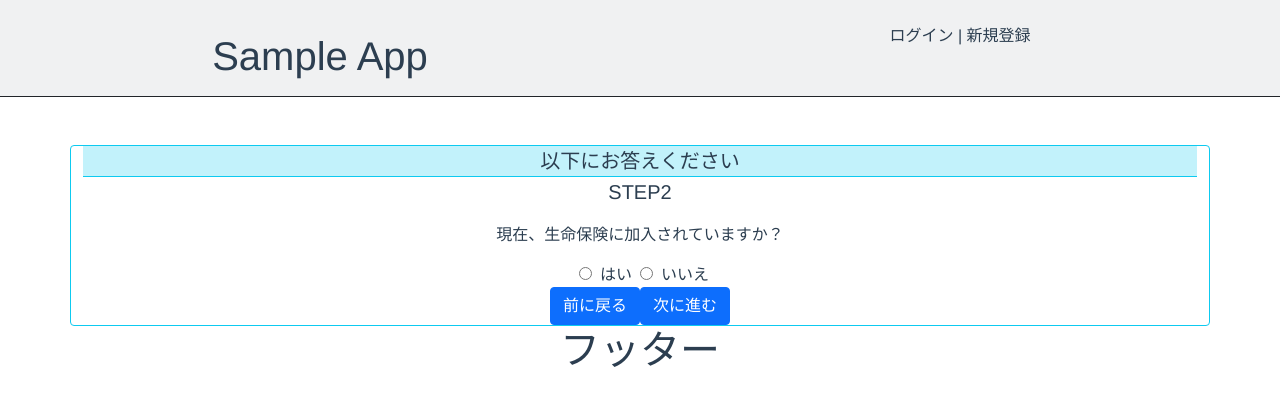
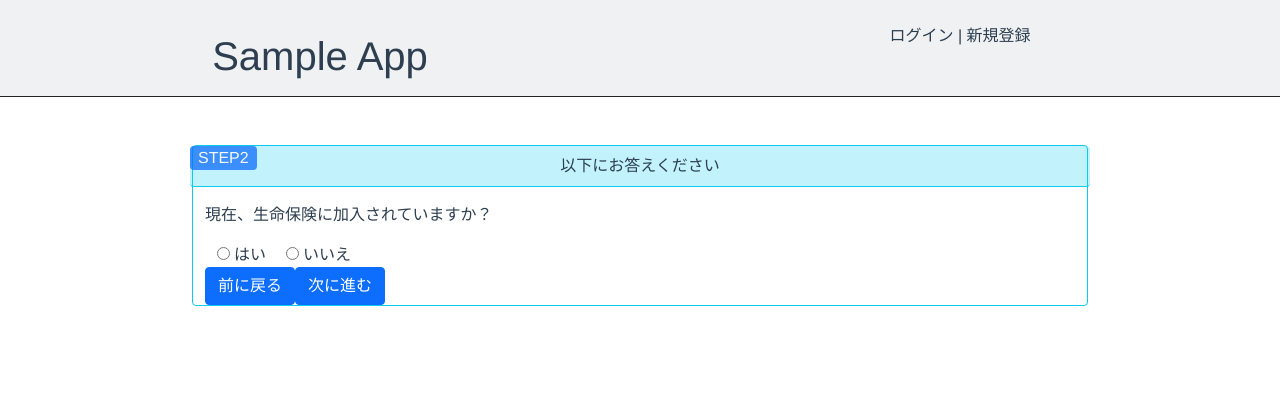
Before and after one commit to KeitaTaniuchi/form, a Vue app: page /STEP2 in a window 1280 px wide. Shown: the top 406 px of the page. Built offline with nearby package versions, Linux system fonts and the light colour scheme.

Commit message:
フッターを削除、各STEP画面のデザインをコンポーネント

```diff
--- a/src/App.vue
+++ b/src/App.vue
@@ -2,7 +2,6 @@
   <div id="app">
     <Header />
     <router-view />
-    <Footer />
   </div>
 </template>
 
@@ -11,16 +10,14 @@
   font-family: Avenir, Helvetica, Arial, sans-serif;
   -webkit-font-smoothing: antialiased;
   -moz-osx-font-smoothing: grayscale;
-  text-align: center;
   color: #2c3e50;
 }
 </style>
 
 <script>
 import Header from "./components/Header.vue";
-import Footer from "./components/Footer.vue";
 export default {
   name: "app",
-  components: { Header, Footer },
+  components: { Header},
 };
 </script>
--- a/src/components/Footer.vue
+++ /dev/null
@@ -1,5 +0,0 @@
-<template>
-  <footer>
-    <h1>フッター</h1>
-  </footer>
-</template>
--- a/src/components/Header.vue
+++ b/src/components/Header.vue
@@ -2,7 +2,7 @@
   <header>
     <b-container
       fluid
-      class="pt-4 border-bottom border-dark bg-secondary bg-opacity-10"
+      class="pt-4 bg-secondary bg-opacity-10 border-bottom border-dark"
     >
       <b-row>
         <b-col><p class="pt-2 display-6">Sample App</p></b-col>
@@ -11,3 +11,9 @@
     </b-container>
   </header>
 </template>
+
+<style scoped>
+* {
+  text-align: center;
+}
+</style>
--- /dev/null
+++ b/src/components/QuestionBorder.vue
@@ -0,0 +1,47 @@
+<template>
+  <b-container class="mt-5 border border-info rounded" style="width: 70%">
+    <div :id="id_number">
+      <p
+        class="
+          p-2
+          text-center
+          bg-info bg-opacity-25
+          border-bottom border-info
+          rounded
+          position-relative
+        "
+      >
+        {{ question_detail }}
+        <span
+          class="
+            px-2
+            text-center text-light
+            bg-primary bg-opacity-75
+            rounded
+            position-absolute
+            top-0
+            start-0
+          "
+          >{{ step_number }}</span
+        >
+      </p>
+      <slot></slot>
+    </div>
+  </b-container>
+</template>
+
+<style scoped>
+p[class*="position-relative"] {
+  margin: 0 -15px;
+}
+</style>
+
+<script>
+export default {
+  props: {
+    id_number: { type: String, required: true },
+    question_detail: { type: String, required: true },
+    step_number: { type: String, required: true },
+  },
+};
+</script>
--- a/src/components/RadioBtn.vue
+++ b/src/components/RadioBtn.vue
@@ -1,9 +1,9 @@
 <template>
   <fieldset>
     <template v-for="(option, index) in options">
-      <label :key="index">
+      <label :key="index" class="mx-2" >
         <input
-          class="mx-2"
+          class="mx-1"
           type="radio"
           :value="option.value"
           :name="name"
--- a/src/views/Step1.vue
+++ b/src/views/Step1.vue
@@ -1,18 +1,14 @@
 <template>
-  <b-container>
-    <div class="mt-5 border border-info rounded">
-      <div id="step1">
-        <b-row class="bg-info bg-opacity-25 border-bottom border-info" style="margin-left: 0; margin-right: 0;">
-          <b-col cols="2" class="bg-primary text-light bg-opacity-75 rounded">
-            <p>STEP1</p>
-          </b-col>
-          <b-col cols><p>お客様の情報を入力してください</p></b-col>
-        </b-row>
+  <QuestionBorder
+    :id_number="idNumber"
+    :question_detail="questionDetail"
+    :step_number="stepNumber"
+  >
+    <section>
+      <p class="mt-3">-性別-</p>
+      <RadioBtn :name="step1Q1" :options="options"></RadioBtn>
 
-        <p class="mt-3">-性別-</p>
-        <RadioBtn :name="step1Q1" :options="options" class="m-3"></RadioBtn>
-
-        <p class="mt-5">-生年月日-</p>
+      <p class="mt-4">-生年月日-</p>
       <select id="year" v-model="year" class="mb-3">
         <option v-for="imperialEra in yearsArr" :key="imperialEra.year">
           {{ imperialEra.label }}
@@ -28,29 +24,35 @@
           {{ date }}
         </option></select
       >日
-      </div>
-    </div>
 
-    <div>
+    </section>
     <Btn
         label="次に進む >"
         href="/STEP2"
         @click="() => $router.push('/STEP2')"
         class="mt-3"
       />
-    </div>
-  </b-container>
+  </QuestionBorder>
 </template>
 
+<style scoped>
+* {
+  text-align: center;
+}
+</style>
 
 <script>
 import RadioBtn from "../components/RadioBtn.vue";
+import QuestionBorder from "../components/QuestionBorder.vue";
 import Btn from "../components/Btn.vue";
 export default {
   name: "step1",
-  components: { Btn, RadioBtn },
+  components: { Btn, QuestionBorder, RadioBtn },
   data() {
     return {
+      idNumber: "step1",
+      questionDetail: "お客様の情報を入力してください",
+      stepNumber: "STEP1",
       step1Q1: "step1-q1",
       year: "",
       month: "",
--- a/src/views/Step2.vue
+++ b/src/views/Step2.vue
@@ -1,13 +1,12 @@
 <template>
-  <b-container class="mt-5 border border-info rounded">
-    <div id="step2">
-      <p id="test" class="bg-info bg-opacity-25 border-bottom border-info">
-        以下にお答えください
-      </p>
-      <p id="step-number">STEP2</p>
-
-      <div id="question-container">
-        <p>現在、生命保険に加入されていますか？</p>
+  <QuestionBorder
+    :id_number="idNumber"
+    :question_detail="questionDetail"
+    :step_number="stepNumber"
+  >
+    <section>
+      <div>
+        <p class="mt-3">現在、生命保険に加入されていますか？</p>
         <RadioBtn
           v-model="q1CheckFlg"
           :name="step2Q1"
@@ -15,7 +14,7 @@
         ></RadioBtn>
       </div>
 
-      <div id="question-container" v-show="q1CheckFlg">
+      <div class="mt-4" v-show="q1CheckFlg">
         <p>
           現在、入院中ですか？
           または,最近3ヶ月以内に医師の診察・検査の結果、入院・手術を勧められたことはありますか？
@@ -27,7 +26,7 @@
         ></RadioBtn>
       </div>
 
-      <div id="question-container" v-show="q2CheckFlg">
+      <div class="mt-4" v-show="q2CheckFlg">
         <p>
           過去5年以内に病気や怪我で手術を受けたこと、または継続して7日以上の入院をしたことがありますか？
         </p>
@@ -40,30 +39,22 @@
         href="/STEP3"
         @click="() => $router.push('/STEP3')"
       />
-    </div>
-  </b-container>
+    </section>
+  </QuestionBorder>
 </template>
-
-<style scoped>
-#test {
-  font-size: 20px;
-  margin: 0;
-
-}
-
-#step-number {
-  font-size: 20px;
-}
-</style>
 
 <script>
 import RadioBtn from "../components/RadioBtn.vue";
+import QuestionBorder from "../components/QuestionBorder.vue";
 import Btn from "../components/Btn.vue";
 export default {
   name: "step2",
-  components: { RadioBtn, Btn },
+  components: { RadioBtn, QuestionBorder, Btn },
   data() {
     return {
+      idNumber: "step2",
+      questionDetail: "以下にお答えください",
+      stepNumber: "STEP2",
       step2Q1: "step2-q1",
       step2Q2: "step2-q2",
       step2Q3: "step2-q3",
--- a/src/views/Step3.vue
+++ b/src/views/Step3.vue
@@ -1,9 +1,11 @@
 <template>
-  <b-container class="mt-5 border border-info rounded">
-    <div id="step3">
-      <p>STEP3</p>
-      <p>-ご相談内容 -</p>
-
+  <QuestionBorder
+    :id_number="idNumber"
+    :question_detail="questionDetail"
+    :step_number="stepNumber"
+  >
+    <section>
+      <p>インプットを作成する</p>
       <Btn
         label="前に戻る"
         href="/STEP2"
@@ -14,8 +16,8 @@
         href="/STEP3"
         @click="() => $router.push('/STEP3')"
       />
-    </div>
-  </b-container>
+    </section>
+  </QuestionBorder>
 </template>
 
 <style scoped>
@@ -23,8 +25,16 @@
 
 <script>
 import Btn from "../components/Btn.vue";
+import QuestionBorder from "../components/QuestionBorder.vue";
 export default {
   name: "step3",
-  components: { Btn },
+  components: { Btn, QuestionBorder },
+  data() {
+    return {
+      idNumber: "step3",
+      questionDetail: "-ご相談内容-",
+      stepNumber: "STEP3",
+    };
+  },
 };
 </script>
```
Lines whose indentation alone changed are shown as unchanged.
